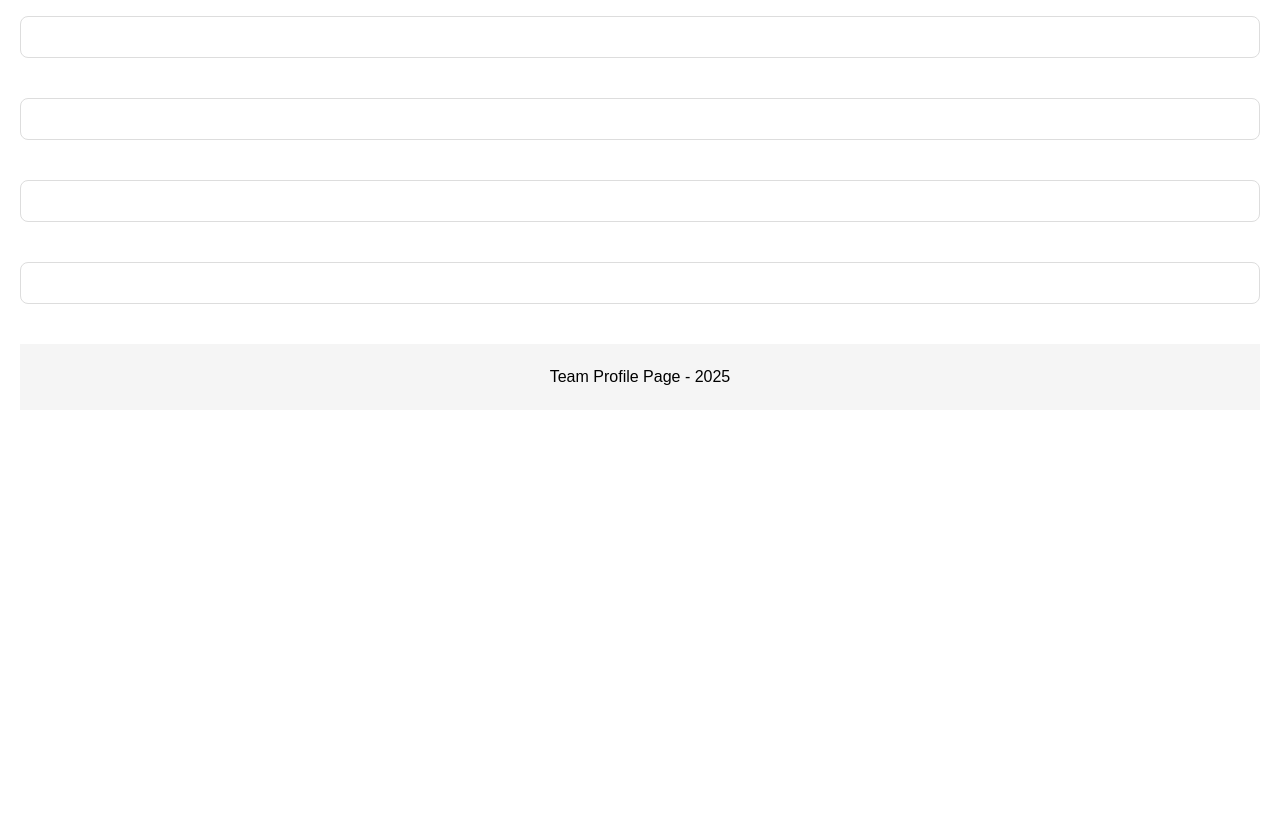
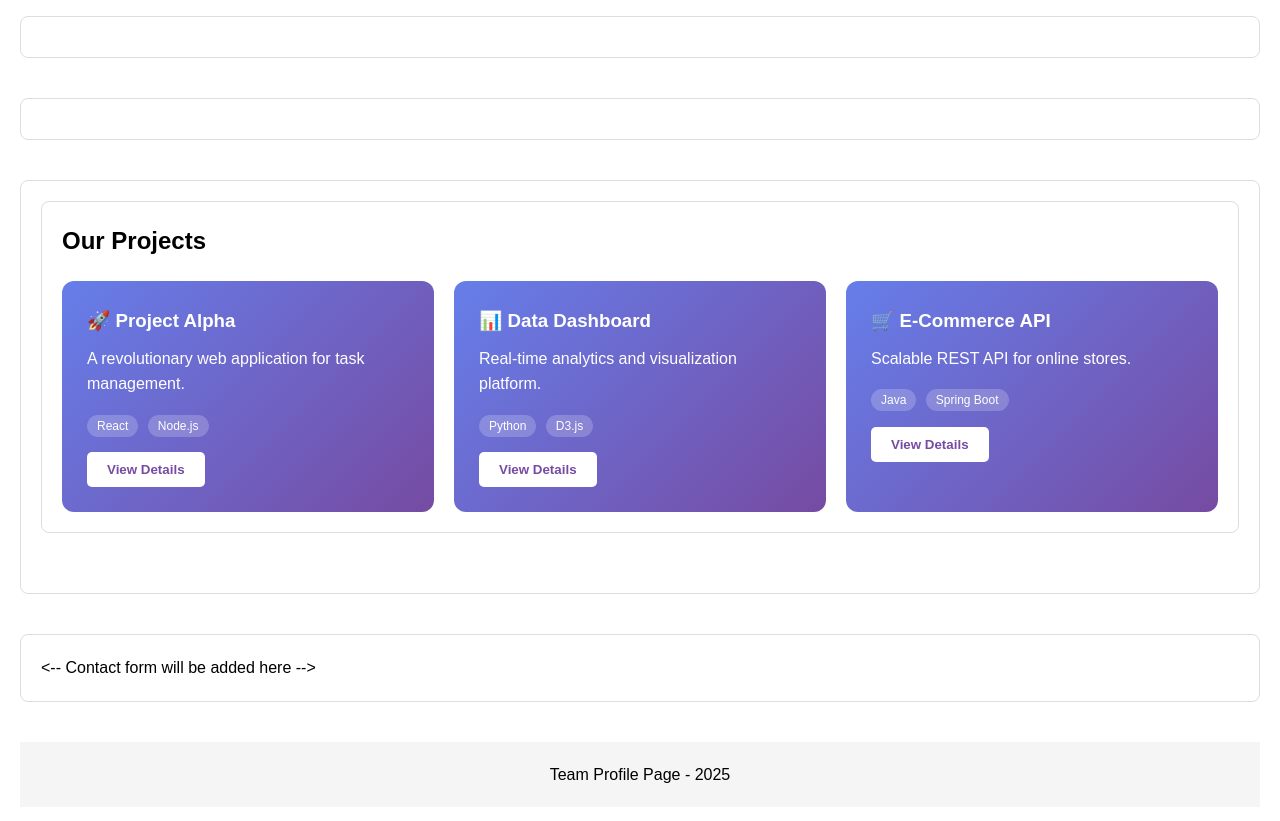
Before and after one commit to iviiincent/Kufa_Mint, a plain HTML site: page index.html in a window 1280 px wide. Shown: the part 85-906 px from the top of the page. Before the commit the page ends 800 px from the top, so only its background shows below. Drawn offline with Linux system fonts and the light colour scheme.

Commit message:
Add projects showcase section with interactivity

```diff
--- a/index.html
+++ b/index.html
@@ -21,11 +21,43 @@
       </section>
 
       <section id="projects">
+	     <section id="projects">
+    <h2>Our Projects</h2>
+    <div class="projects-grid">
+        <div class="project-card" data-project="1">
+            <h3>🚀 Project Alpha</h3>
+            <p>A revolutionary web application for task management.</p>
+            <div class="project-tags">
+                <span class="tag">React</span>
+                <span class="tag">Node.js</span>
+            </div>
+            <button class="project-btn">View Details</button>
+        </div>
+        <div class="project-card" data-project="2">
+            <h3>📊 Data Dashboard</h3>
+            <p>Real-time analytics and visualization platform.</p>
+            <div class="project-tags">
+                <span class="tag">Python</span>
+                <span class="tag">D3.js</span>
+            </div>
+            <button class="project-btn">View Details</button>
+        </div>
+        <div class="project-card" data-project="3">
+            <h3>🛒 E-Commerce API</h3>
+            <p>Scalable REST API for online stores.</p>
+            <div class="project-tags">
+                <span class="tag">Java</span>
+                <span class="tag">Spring Boot</span>
+            </div>
+            <button class="project-btn">View Details</button>
+        </div>
+    </div>
+</section>
         <!-- Projects section will be added here -->
       </section>
 
       <section id="contact">
-        <!-- Contact form will be added here -->
+        <-- Contact form will be added here -->
       </section>
     </main>
 
--- a/script.js
+++ b/script.js
@@ -8,9 +8,20 @@
 /* ===========================================
    Projects Functions (Person C)
    =========================================== */
+
 function initProjects() {
+    const projectButtons = document.querySelectorAll('.project-btn');
+
+    projectButtons.forEach(button => {
+        button.addEventListener('click', function() {
+            const card = this.closest('.project-card');
+            const projectId = card.dataset.project;
+            alert('Opening details for Project ' + projectId + '...\n\nThis would navigate to the project page in a real application.');
+        });
+    });
+}
   // TODO: Implement project interactivity
-}
+
 
 /* ===========================================
    Contact Form Functions (Person D)
--- a/styles.css
+++ b/styles.css
@@ -40,6 +40,55 @@
 /* ===========================================
    Projects Section Styles (Person C)
    =========================================== */
+.projects-grid {
+    display: grid;
+    grid-template-columns: repeat(auto-fit, minmax(280px, 1fr));
+    gap: 20px;
+    margin-top: 20px;
+}
+
+.project-card {
+    background: linear-gradient(135deg, #667eea 0%, #764ba2 100%);
+    color: white;
+    padding: 25px;
+    border-radius: 12px;
+    transition: transform 0.3s ease;
+}
+
+.project-card:hover {
+    transform: scale(1.02);
+}
+
+.project-card h3 {
+    margin-bottom: 10px;
+}
+
+.project-tags {
+    margin: 15px 0;
+}
+
+.tag {
+    background: rgba(255,255,255,0.2);
+    padding: 4px 10px;
+    border-radius: 15px;
+    font-size: 12px;
+    margin-right: 5px;
+}
+
+.project-btn {
+    background: white;
+    color: #764ba2;
+    border: none;
+    padding: 10px 20px;
+    border-radius: 5px;
+    cursor: pointer;
+    font-weight: bold;
+    transition: opacity 0.3s;
+}
+
+.project-btn:hover {
+    opacity: 0.9;
+}
 
 /* ===========================================
    Contact Form Styles (Person D)
```
